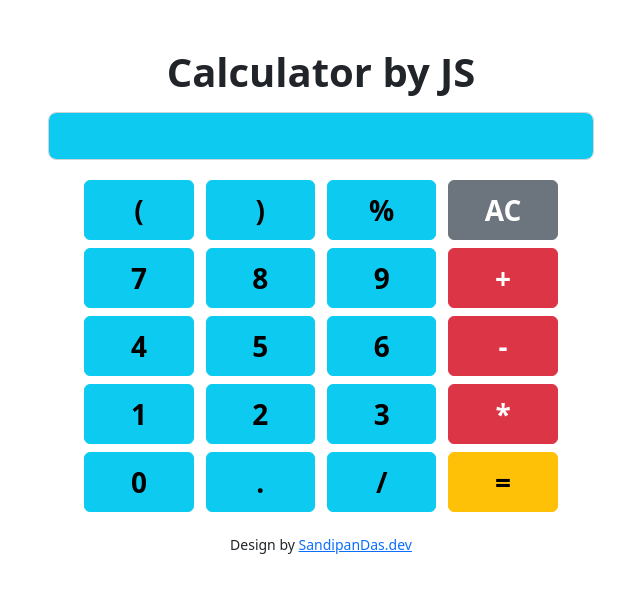
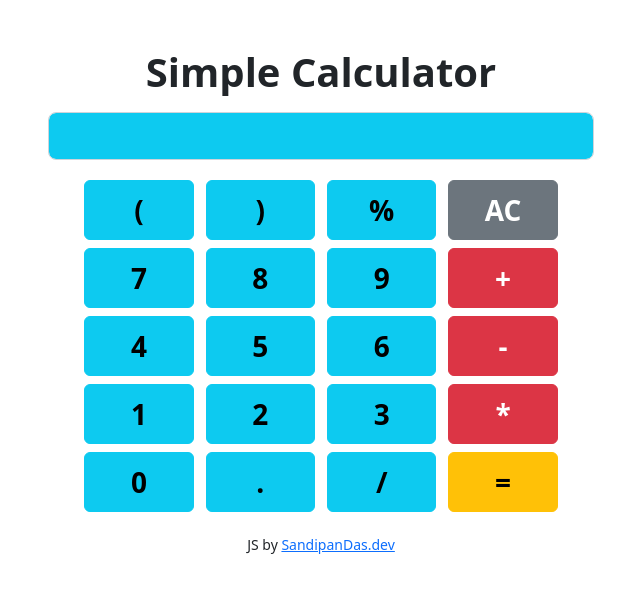
Before and after one commit to sandidas/simple-calculator, a plain HTML site: page index.html in a window 1280 px wide. Shown: the whole page, without its empty margins (319-959 px from the left). Drawn offline with nearby package versions, Linux system fonts and the light colour scheme.

Commit message:
Creadit + css

```diff
--- a/index.html
+++ b/index.html
@@ -15,7 +15,7 @@
       <section>
         <div class="row">
           <div class="col-md-8 offset-md-2 mt-5">
-            <h1 class="text-center fw-bolder">Calculator by JS</h1>
+            <h1 class="text-center fw-bolder">Simple Calculator</h1>
           </div>
         </div>
         <div class="row">
@@ -54,7 +54,7 @@
         </div>
       </section>
     </div>
-    <footer class="text-center"><small class="text-dark ">Design by <a href="https://SandipanDas.dev" target="_blank">SandipanDas.dev</a> </small></footer>
+    <footer class="text-center"><small class="text-dark ">JS by <a href="https://SandipanDas.dev" target="_blank">SandipanDas.dev</a> </small></footer>
     <script src="core.js"></script>
   </body>
 </html>
```
